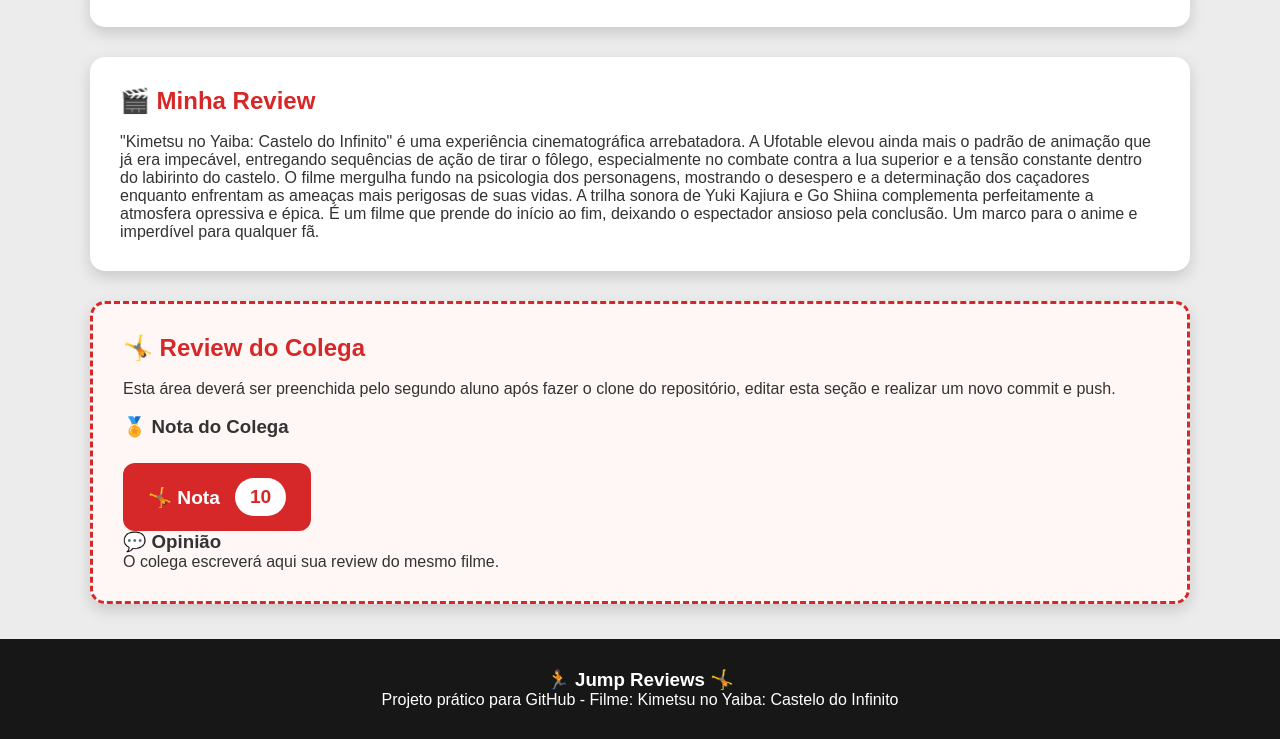
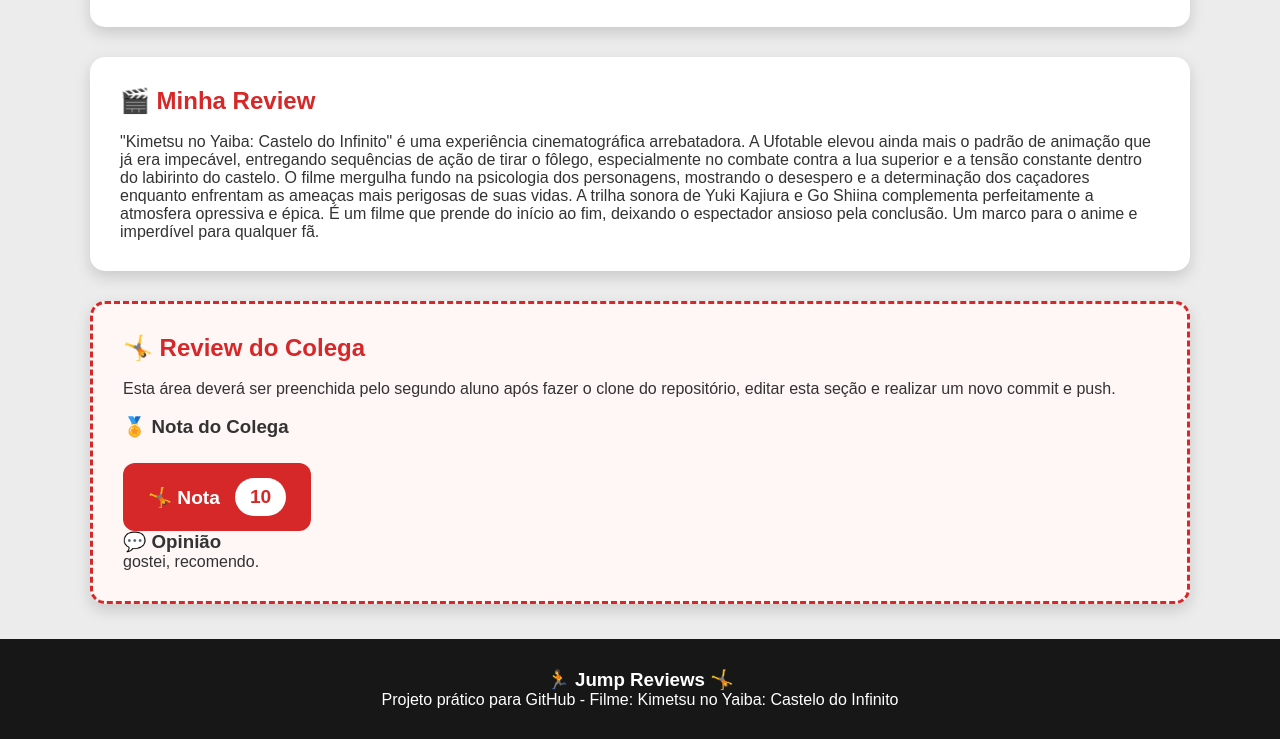
Before and after one commit to LeandroTecnico/review-do-filme, a plain HTML site: page index.html in a window 1280 px wide. Shown: the part 830-1569 px from the top of the page. Drawn offline with Linux system fonts and the light colour scheme.

Commit message:
nova feat

```diff
--- a/index.html
+++ b/index.html
@@ -105,7 +105,7 @@
             <h3>💬 Opinião</h3>
 
             <p>
-                O colega escreverá aqui sua review do mesmo filme.
+                gostei, recomendo.
             </p>
 
         </section>
```
